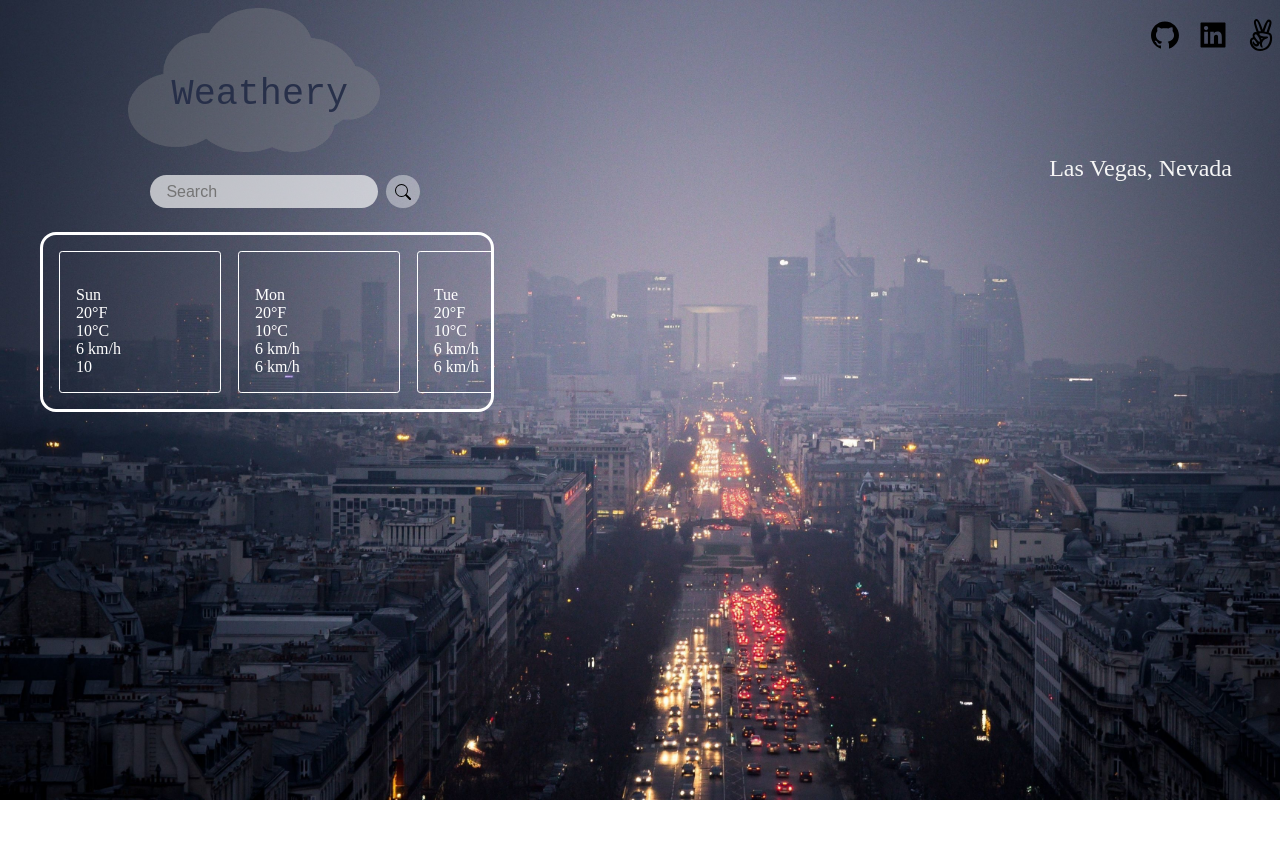
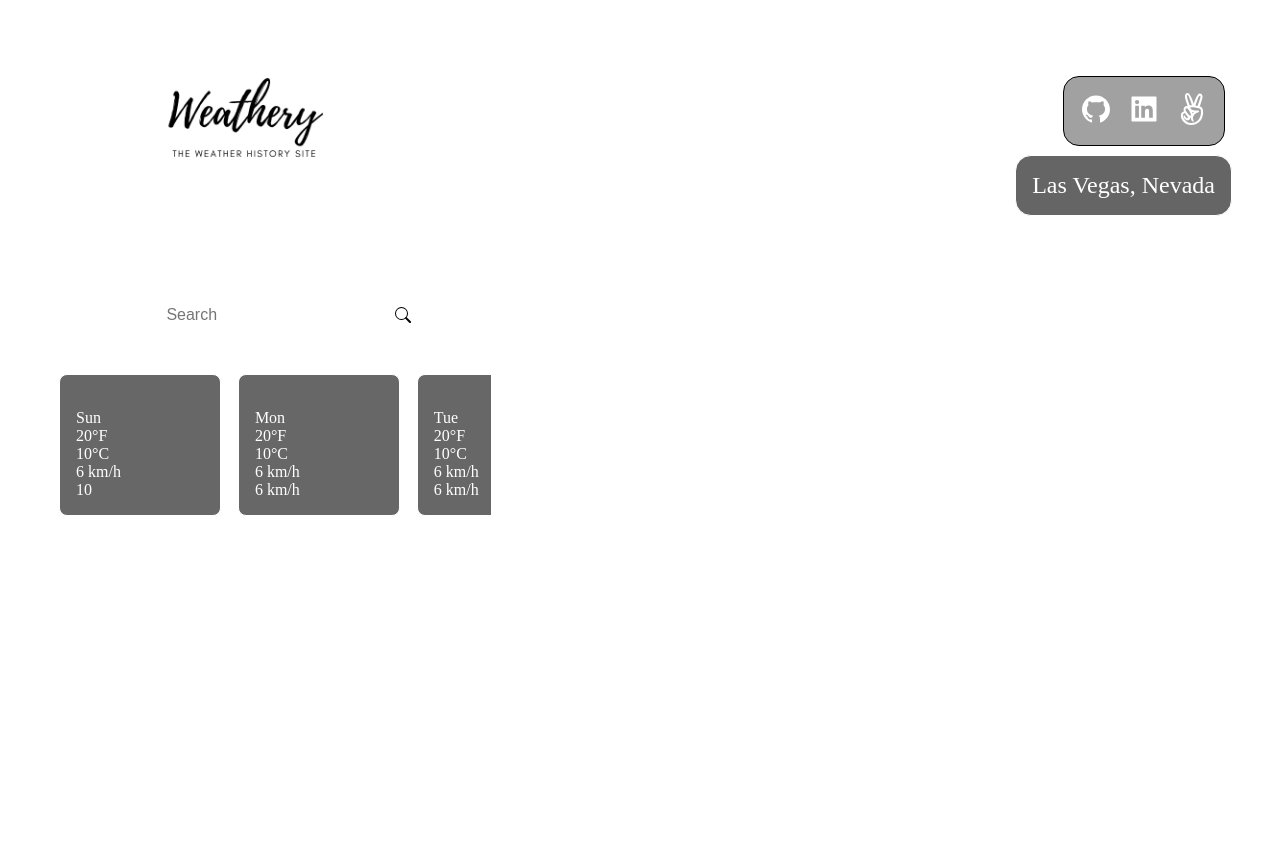
Before and after one commit to zackalsiday/Weathery, a website built with webpack: page index.html in a window 1280 px wide. Before the commit the page ends 800 px from the top, so only its background shows below. Built offline with Linux system fonts and the light colour scheme; some packages are replaced by stand-ins of ours.

Commit message:
presentation

```diff
--- a/index.html
+++ b/index.html
@@ -8,7 +8,7 @@
     <meta name="viewport" content="width=device-width, initial-scale=1.0" />
     <meta http-equiv="X-UA-Compatible" content="ie=edge" />
     <link rel="stylesheet" href="./dist/main.css" />
-    <style> body {background-image: url('./images/background.jpg');  ; background-repeat: no-repeat; background-attachment: fixed; background-size: cover; padding-left:2rem}
+    <!-- <style> body {background-image: url('https://source.unsplash.com/1600x900/?nature,water');  ; background-repeat: no-repeat; background-attachment: fixed; background-size: cover; padding-left:2rem} -->
     </style>
 
      <script src="./dist/main.js" defer ></script>
@@ -23,7 +23,7 @@
 
 
 
-  <div class="main"><img class="main-logo" src="./images/toppng.com-simple-cloud-icon-cloud-icon-transparent-958x548.png" /><span class="main-title">Weathery</span></div>
+  <div class="main"><img class="main-logo" src="./weathery-2.png" /></div>
 <span class="creators-info">
     <a   href="https://github.com/zackalsiday" target="_blank">
 
@@ -79,7 +79,7 @@
       <div id="day-one-humidity">10</div>
 
     </div>
-    <div class="space">hii</div>
+  <div class="space">hii</div>
     <div class="days">
       <img src="" id="day-two-icon" class="icons" />
       <div id="day-two-day">Mon</div>
@@ -88,7 +88,7 @@
       <div id="day-two-windspeed">6 km/h</div>
       <div id="day-two-humidity">6 km/h</div>
     </div>
-    <div class="space">hii</div>
+  <div class="space">hii</div>
     <div class="days">
       <img src="" id="day-three-icon" class="icons" />
       <div id="day-three-day">Tue</div>
@@ -97,7 +97,7 @@
       <div id="day-three-windspeed">6 km/h</div>
       <div id="day-three-humidity">6 km/h</div>
     </div>
-    <div class="space">hii</div>
+  <div class="space">hii</div>
     <div class="days">
           <img src="" id="day-four-icon" class="icons" />
           <div id="day-four-day">Wed</div>
@@ -106,7 +106,7 @@
           <div id="day-four-windspeed">6 km/h</div>
           <div id="day-four-humidity">6 km/h</div>
     </div>
-    <div class="space">hii</div>
+<div class="space">hii</div>
     <div class="days">
           <img src="" id="day-five-icon" class="icons" />
           <div id="day-five-day">Thur</div>
@@ -115,7 +115,7 @@
           <div id="day-five-windspeed">6 km/h</div>
           <div id="day-five-humidity">6 km/h</div>
     </div>
-    <div class="space">hii</div>
+<div class="space">hii</div>
     <div class="days">
             <img src="" id="day-six-icon" class="icons" />
             <div id="day-six-day">Fri</div>
--- a/src/scripts/search.js
+++ b/src/scripts/search.js
@@ -66,7 +66,7 @@
         document.getElementById("day-five-icon").src = 'images/weather_icons/' + days[4].icon + '.svg'
         document.getElementById("day-six-icon").src = 'images/weather_icons/' + days[5].icon + '.svg'
         document.getElementById("day-seven-icon").src = 'images/weather_icons/' + days[6].icon + '.svg'
-
+        document.body.style.backgroundImage = "url('https://source.unsplash.com/1600x900/?" + address + " ')"
 
  },
         search: function () {
--- a/src/styles/creator-info.css
+++ b/src/styles/creator-info.css
@@ -1,5 +1,5 @@
 .creators-icon{
-color: black;
+color: white;
 
 }
 
@@ -32,7 +32,12 @@
     display: flex;
     gap:1rem;
     position: relative;
-    bottom: 9rem;
-    left: 90%;
+    bottom: 11rem;
+    left: 83%;
     width: fit-content;
+    border-style: solid;
+    border-width: thin;
+    border-radius: 1rem;
+    padding: 1rem;
+    background-color: rgba(0, 0, 0, 0.37);
 }
--- a/src/styles/location.css
+++ b/src/styles/location.css
@@ -3,5 +3,10 @@
    right: 3rem;
    top: 9.7rem;
    font-size: 1.5rem;
-   color: whitesmoke;
+   color: white;
+   background-color: rgba(0, 0, 0, 0.603);
+   border-style: solid;
+   border-width: thin;
+   padding: 1rem;
+   border-radius: 1rem;
 }
--- a/src/styles/main-logo.css
+++ b/src/styles/main-logo.css
@@ -1,20 +1,31 @@
-.main-title{
+/* .main-title{
     color:#232c46e8;
     font-size: 2.3rem;
     position: relative;
    right: 10rem;
    bottom: 3rem;
     font-family:monospace
-}
+} */
 .main-logo{
 
-    height: 9rem;
+    height: 15rem;
+
     position: relative;
     left: 3rem;
+
 }
 
 .main{
     align-items: center;
     box-sizing: border-box;
     margin-left: 2.5rem
+
 }
+
+body{
+ background-repeat: no-repeat;
+
+    background-attachment: fixed;
+     background-size: cover;
+     padding-left:2rem
+}
--- a/src/styles/weeks-weather.css
+++ b/src/styles/weeks-weather.css
@@ -1,7 +1,7 @@
 .weeks-weather{
     display: flex;
     position: relative;
-
+    top: 0.001rem;
     border-style: solid;
     padding: 1rem;
     width: 26rem;
@@ -26,6 +26,7 @@
     border-style: solid;
     min-width: 8rem;
     padding: 1rem;
-    border-radius: 0.2rem;
+    border-radius: 0.5rem;
     border-width: thin;
+    background-color: rgba(0, 0, 0, 0.596);
     }
```
Also changed, not shown: dist/main.css, dist/main.js, weathery-2.png (added).
